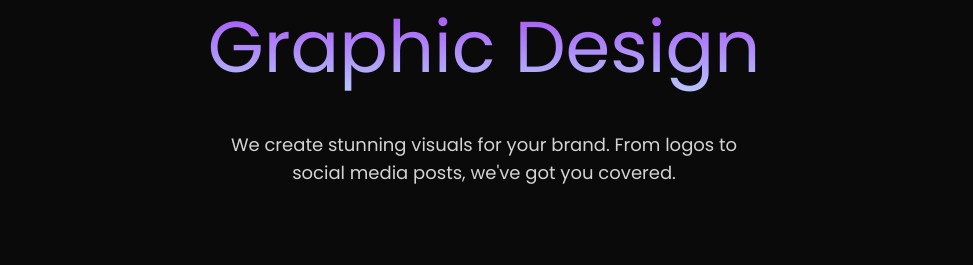
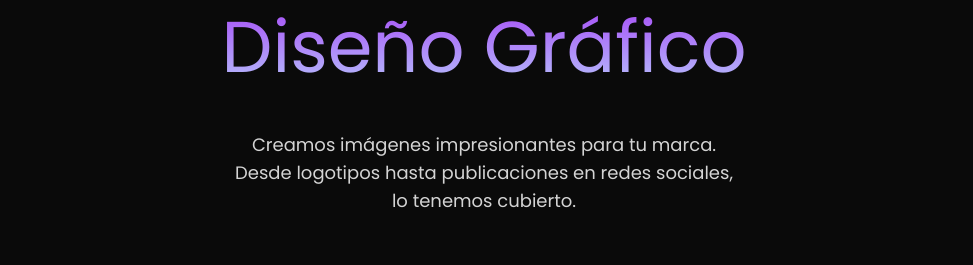
Before and after one commit to yanfer/digitalMarketingAgency, a Next.js app: page / in a window 1280 px wide. Shown: the part 2240-2505 px from the top of the page, without its empty margins (156-1129 px from the left). Built offline with nearby package versions, Linux system fonts and the light colour scheme.

Commit message:
Update graphic-design.tsx

```diff
--- a/app/graphic-design.tsx
+++ b/app/graphic-design.tsx
@@ -8,12 +8,11 @@ const GraphicDesign = () => {
     return ( <div>
        <div className=" p-4   mx-auto relative z-10  w-full pt-20 md:pt-32">
       <div className="text-4xl md:pb-8 md:text-7xl text-center bg-clip-text text-transparent bg-gradient-to-b from-purple-500 to-sky-200 bg-opacity-50">
-        Graphic Design <br />
+        Diseño Gráfico<br />
       </div>
 
       <p className="mt-4 text-lg font-normal  text-neutral-300 max-w-lg text-center mx-auto">
-        We create stunning visuals for your brand. From logos to social media
-        posts, we&apos;ve got you covered.
+        Creamos imágenes impresionantes para tu marca. Desde logotipos hasta publicaciones en redes sociales, lo tenemos cubierto.
       </p>
       <div className="items-center md:flex justify-center md:mx-auto md:space-x-10">
       <motion.div
```
